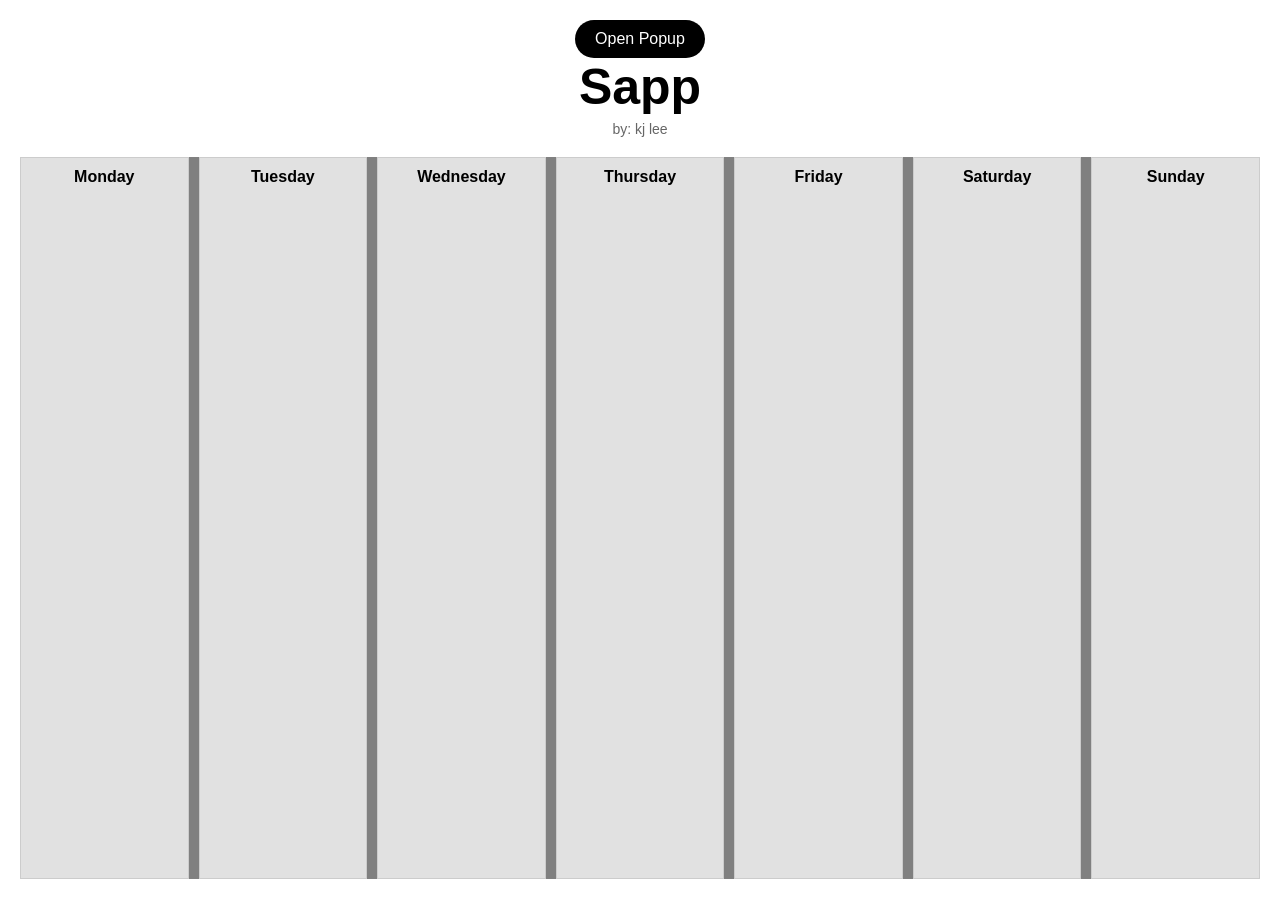
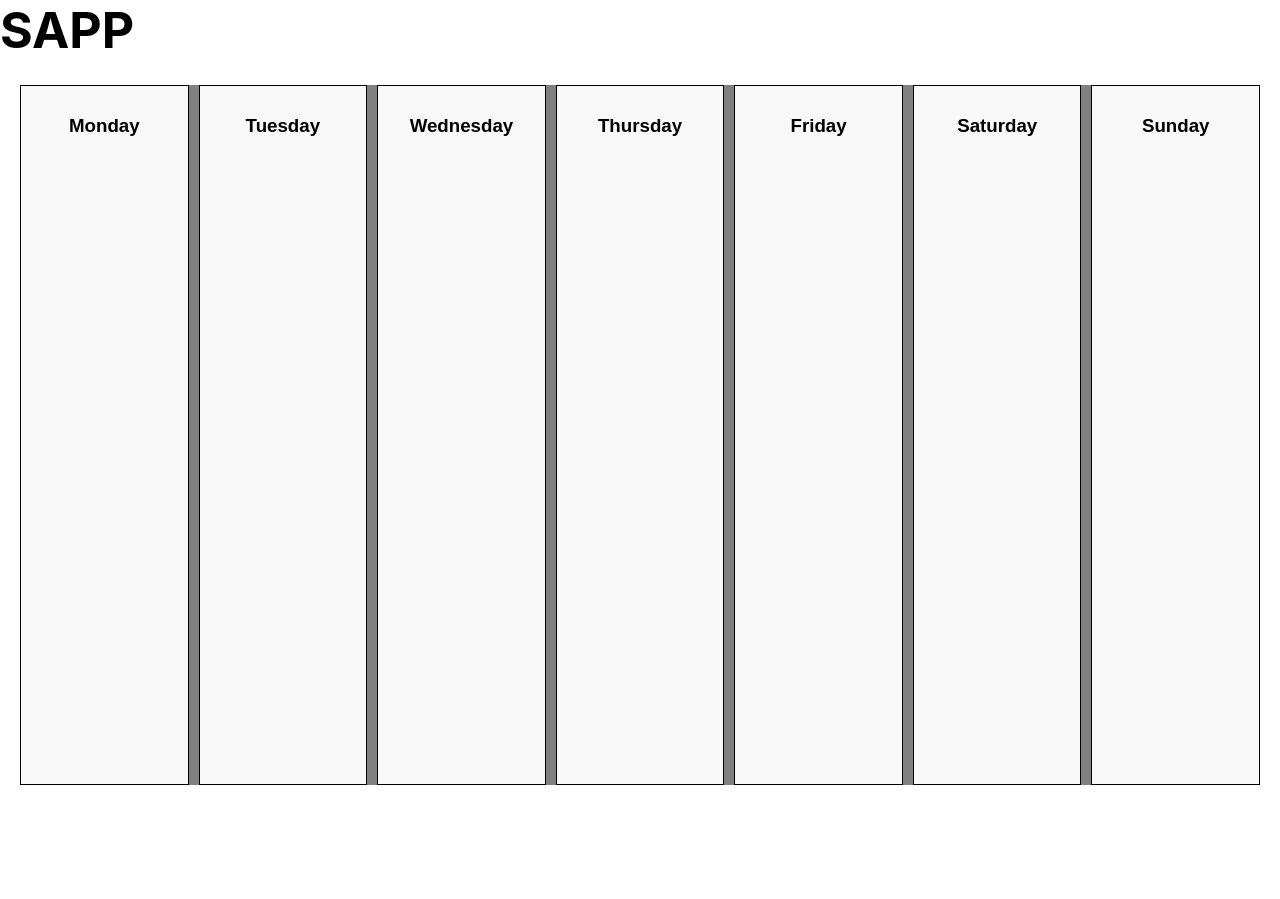
Before and after one commit to kjhlee/myschedulingapp, a React (Create React App) app in the folder sapp/: page / in a window 1280 px wide. After the commit the page ends 805 px from the top, so only its background shows below. Built offline with nearby package versions, Linux system fonts and the light colour scheme.

Commit message:
shift addition works, popup window integrated into mainpage

```diff
--- a/sapp/src/components/popup.css
+++ b/sapp/src/components/popup.css
@@ -56,7 +56,7 @@ select {
     margin: 10px;
 }
 
-button {
+.close-btn {
     padding: 10px 20px;
     border: none;
     border-radius: 20px;
--- a/sapp/src/components/popup.tsx
+++ b/sapp/src/components/popup.tsx
@@ -1,12 +1,17 @@
 import React, { useState } from 'react';
 import "./popup.css"
+import { ScheduleItem } from '../types';
 
 
 
 function Popup({
-    setButtonPopup,
+    setPopupVisible,
+    selectedDay,
+    addShift,
   }: {
-    setButtonPopup: React.Dispatch<React.SetStateAction<boolean>>;
+    setPopupVisible: React.Dispatch<React.SetStateAction<boolean>>;
+    selectedDay: string | null;
+    addShift: (day: string, shift: ScheduleItem) => void;
   })
   {
     const [name, setName] = useState<string>("");
@@ -17,13 +22,15 @@ function Popup({
     const [endAmPm, setEndAmPm] = useState("PM");
 
     const handleClose = () => {
-        setButtonPopup(false);
+        setPopupVisible(false);
     };
 
     const handleSubmit = (e: React.FormEvent) => {
         e.preventDefault();
-        console.log(name, startTime, endTime);
-        setButtonPopup(false);
+        if(selectedDay){
+            addShift(selectedDay, {name, startTime, endTime});
+        }
+        setPopupVisible(false);
     }
 
     return (
--- a/sapp/src/pages/mainPage.tsx
+++ b/sapp/src/pages/mainPage.tsx
@@ -1,11 +1,12 @@
 import React, { useState } from "react";
 import "./mainStyle.css";
-import { ScheduleItem, Days, Schedule } from "../types";
+import { ScheduleItem } from "../types";
 import Popup from "../components/popup";
 
 const MainPage: React.FC = () => {
-    const [buttonPopup, setButtonPopup] = useState(false);
-    const [schedule, setSchedule] = useState<Schedule>({
+    const [selectedDay, setSelectedDay] = useState<string | null>(null);
+    const[popupVisible, setPopupVisible] = useState(false);
+    const [shifts, setShifts] = useState<{[key: string]: ScheduleItem[] }>({
         Monday: [],
         Tuesday: [],
         Wednesday: [],
@@ -15,40 +16,80 @@ const MainPage: React.FC = () => {
         Sunday: [],
     });
 
-    const handleAddItem = (day: Days) => {
-        const name = prompt("Enter name:");
-        const shift = prompt("Enter shift time:");
-        if (name && shift) {
-        setSchedule((prevSchedule) => ({
-            ...prevSchedule,
-            [day]: [...prevSchedule[day], { name, shift }],
+
+    let handleDayClick = (day: string) => {
+        setSelectedDay(day);
+        setPopupVisible(true);
+    }
+    const addShift = (day: string, shift: ScheduleItem) => {
+        setShifts((prevShifts) => ({
+          ...prevShifts,
+          [day]: [...prevShifts[day], shift],
         }));
-        }
+    };
+
+    const handleDeleteShift = (day: string, index: number) => (event: React.MouseEvent<HTMLButtonElement>) =>{
+        setShifts((prevShifts) => ({
+            ...prevShifts,
+            [day]: prevShifts[day].filter((_, i) => i !== index),
+        }));
+    }
+
+    const handleShiftClick = () => (event: React.MouseEvent<HTMLLIElement>) => {
+        event.stopPropagation(); // Prevent parent click handler
     };
 
     return (
-        <div className="main-container">
-        <button onClick={() => setButtonPopup(true)}>Open Popup</button>
-        {buttonPopup && <Popup setButtonPopup={setButtonPopup} />}
+        // <div className="main-container">
+        // <button onClick={() => setButtonPopup(true)}>Open Popup</button>
+        // {buttonPopup && <Popup setButtonPopup={setButtonPopup} />}
 
-        <div className="title">Sapp</div>
-        <div className="subtitle">by: kj lee</div>
-        <div className="schedule-grid">
-            {Object.keys(schedule).map((day) => (
-            <div key={day} className="day" onClick={() => handleAddItem(day as Days)}>
-                <div className="day-name">{day}</div>
-                <div className="day-items">
-                {schedule[day as Days].map((item, index) => (
-                    <div key={index} className="day-item">
-                    <div>{item.name}</div>
-                    <div>{item.shift}</div>
-                    </div>
-                ))}
+        // <div className="title">Sapp</div>
+        // <div className="subtitle">by: kj lee</div>
+        // <div className="schedule-grid">
+        //     {Object.keys(schedule).map((day) => (
+        //     <div key={day} className="day" onClick={() => handleAddItem(day as Days)}>
+        //         <div className="day-name">{day}</div>
+        //         <div className="day-items">
+        //         {schedule[day as Days].map((item, index) => (
+        //             <div key={index} className="day-item">
+        //             <div>{item.name}</div>
+        //             <div>{item.shift}</div>
+        //             </div>
+        //         ))}
+        //         </div>
+        //     </div>
+        //     ))}
+        // </div>
+        // </div>
+        <div>
+            <div className = 'title'>SAPP</div>
+            <div className = 'main-container'>
+                <div className = 'schedule-grid'>
+                    {Object.keys(shifts).map((day) => (
+                        <div key={day} className = 'day-column' onClick={() => handleDayClick(day)}>
+                            <h3>{day}</h3>
+                            <ul>
+                                {shifts[day].map((shift, index) => (
+                                <li key={index} className = 'shift' onClick={handleShiftClick()}>
+                                    <button className = 'del-btn' onClick={handleDeleteShift(day, index)}>x</button>
+                                    <div className = 'shift-name'>{shift.name}:</div>
+                                    <div className = 'shift-time'>{shift.startTime} - {shift.endTime}</div>
+                                </li>
+                                ))}
+                            </ul>
+                        </div>
+                    ))}
                 </div>
             </div>
-            ))}
-        </div>
-        </div>
+        {popupVisible && (
+          <Popup
+            setPopupVisible={setPopupVisible}
+            selectedDay={selectedDay}
+            addShift={addShift}
+          />
+        )}
+      </div>
     );
 };
 
--- a/sapp/src/pages/mainStyle.css
+++ b/sapp/src/pages/mainStyle.css
@@ -17,40 +17,42 @@
 }
 
 .schedule-grid {
-    display: flex;
-    justify-content: space-between;
-    gap: 10px;
+    height: 700px;
     background-color: grey;
-    height: 100%;
+    display: flex; /* Use flexbox for column layout */
+    gap: 10px; /* Space between columns */
 }
 
-.day {
-    background-color: #e1e1e1;
-    flex: 1;
+.day-column {
+    flex: 1; /* Make each column equally wide */
+    display: flex;
+    flex-direction: column; /* Stack shifts vertically */
+    border: 1px solid black; /* Optional: Add a border around each column */
     padding: 10px;
-    border: 1px solid #ccc;
-    display: flex;
-    flex-direction: column;
+    background-color: #f8f8f8; /* Background color for each day */
     align-items: center;
-    justify-content: center;
-    align-items: center;
-    justify-content: flex-start;
-    height: 700px;
 }
 
-.day-name {
-    font-weight: bold;
-}
-.day-items {
-    margin-top: 10px;
-    width: 100%;
+.day-column h3 {
+    text-align: center; /* Center-align the day title */
+    margin-bottom: 10px;
 }
 
-.day-item {
-    background-color: #ffffff;
+.shift {
+    width: 120px; /* Ensure the shift box is not too wide */
     padding: 10px;
-    margin-bottom: 5px;
-    border: 1px solid #ccc;
+    margin-bottom: 10px; /* Add space between shifts */
     border-radius: 5px;
     text-align: center;
+    background-color: #ccc;
 }
+
+ul {
+    padding: 0;
+    margin: 0;
+    list-style: none;
+}
+
+.del-btn {
+
+}
```
Also changed, not shown: sapp/src/types.tsx (+2 -7 lines).
